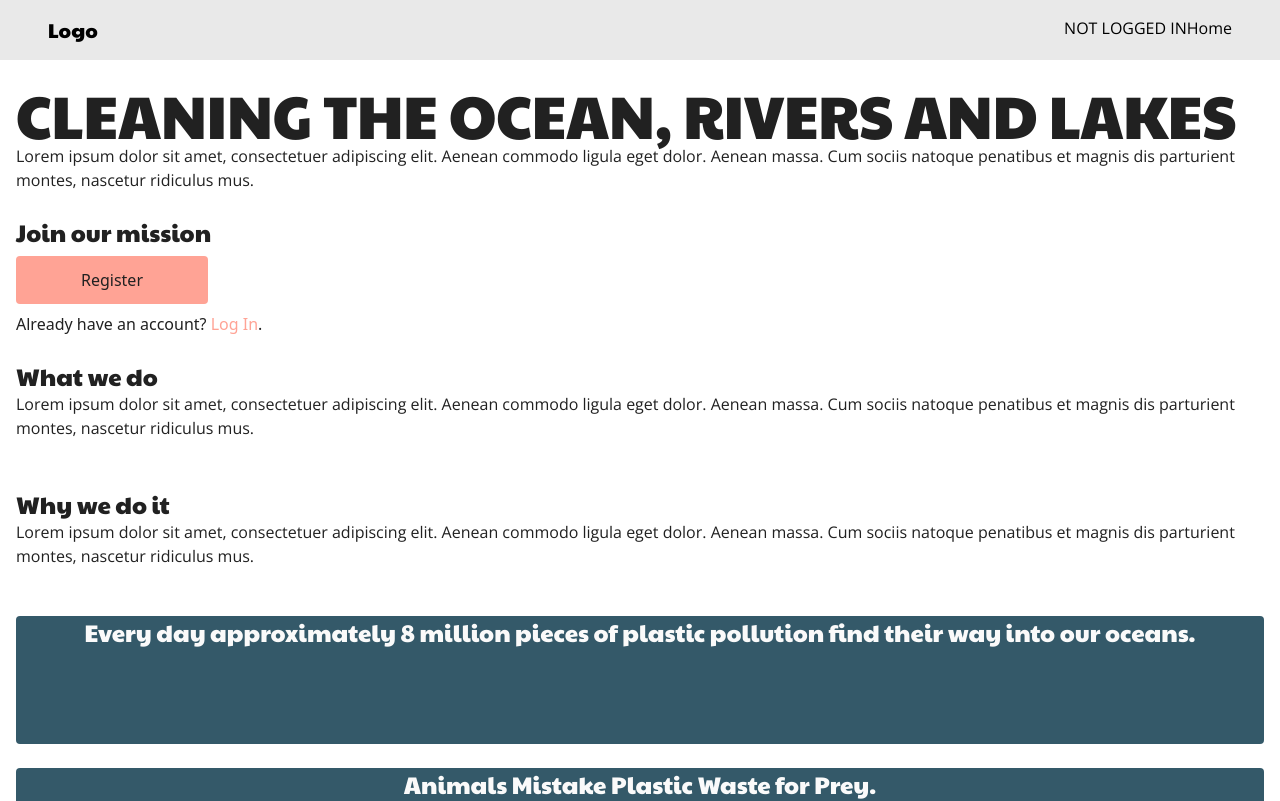
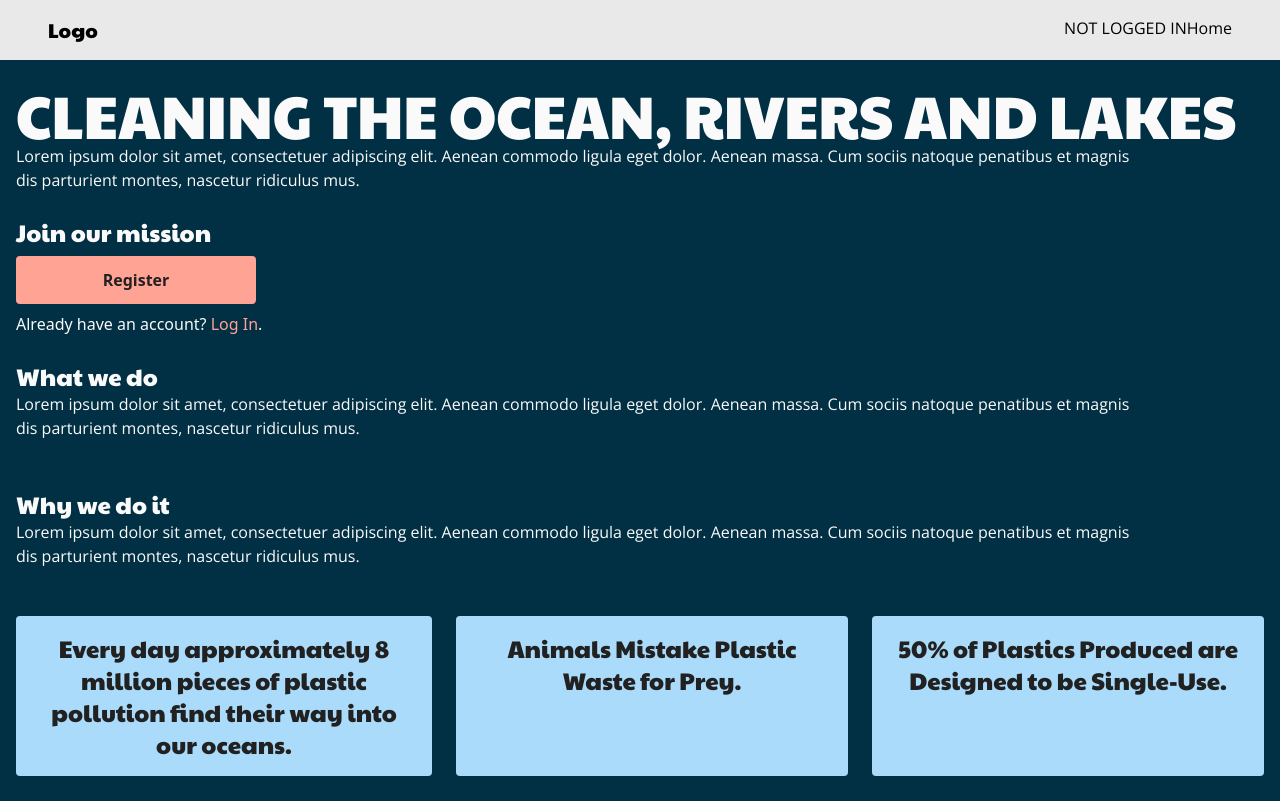
Before and after one commit to kaybee24/octopus-auth-client, a React (Vite) app: page / in a window 1280 px wide. Shown: the top 801 px of the page. Built offline with nearby package versions, Linux system fonts and the light colour scheme; no server answers.

Commit message:
some styling

```diff
--- a/src/App.css
+++ b/src/App.css
@@ -5,3 +5,7 @@
   margin: 0;
   padding: 0;
 }
+
+body {
+  background-color: #012F43;
+}
--- a/src/App.jsx
+++ b/src/App.jsx
@@ -8,7 +8,7 @@ import Login from "./pages/Login.jsx";
 import LoggedInArea from "./pages/LoggedInArea.jsx";
 import ErrorPage from "./pages/ErrorPage.jsx";
 import Account from "./pages/Account.jsx";
-import HeaderLoggedIn from './components/Header.jsx';
+import Header from './components/Header.jsx';
 
 function App() {
   const [user, setUser] = useState(null);
@@ -56,7 +56,7 @@ function App() {
 
   return (
     <div>
-      <HeaderLoggedIn user={user} handleLogout={handleLogout} />
+      <Header user={user} handleLogout={handleLogout} />
       {loading ? (<div className="h-[100vh] grid content-center"><div className="flex justify-center">
         <BeatLoader />
       </div></div>)
--- a/src/components/Feed.jsx
+++ b/src/components/Feed.jsx
@@ -25,11 +25,13 @@ export default function MyFeed({ user }) {
   }, [user]);
 
   return (
-    <div style={{ height: "2000px" }}>
+    <div className="container w-full max-w-7xl px-4 mt-6 text-offwhite-900">
       <ScrollToTop />
-      {messages.map((message) => (
-        <div key={message._id}>
-          <p className="my-4">
+      {messages.slice(0).reverse().map((message) => (
+        <div key={message._id} className="max-w-[70rem]">
+          <p className="my-8">
+            {message.user.name} – {message.createdAt}
+            <br />
             {message.message}
           </p>
         </div>
--- a/src/components/Layout.jsx
+++ b/src/components/Layout.jsx
@@ -1,15 +1,11 @@
 import React from 'react';
 import { Outlet } from 'react-router-dom';
 import Footer from './Footer';
-import Header from './Header';
 
 const Layout = () => {
     return (
         <>
-            <Header />
-            <div className="container max-w-4xl">
-                <Outlet />
-            </div>
+            <Outlet />
             <Footer />
         </>
     )
--- a/src/components/NewPost.jsx
+++ b/src/components/NewPost.jsx
@@ -30,11 +30,11 @@ const NewPost = () => {
   }, []);
 
   return (
-    <div className="container max-w-4xl mt-6">
-      <h2 className='text-4xl uppercase font-paytoneOne'>What's on your mind?</h2>
+    <div className="container w-full max-w-7xl px-4 mt-6">
+      <h2 className='text-4xl uppercase font-paytoneOne text-offwhite-900'>What's on your mind?</h2>
       <form className="w-full flex flex-col py-4 font-openSans" onSubmit={handleSubmit}>
         <textarea className="p-5 my-2 bg-grey-100 outline-ocean-700" name="message" type="text" placeholder="Tell us what is on your mind" rows="4"></textarea>
-        <button className='bg-coral-500 hover:bg-coral-900 py-3 my-6 rounded font-OpenSans'>Create New Post</button>
+        <button className='bg-coral-500 hover:bg-coral-900 max-w-xs py-3 my-6 rounded font-OpenSans font-bold'>Create New Post</button>
       </form>
     </div>
   );
--- a/src/pages/Account.jsx
+++ b/src/pages/Account.jsx
@@ -1,4 +1,5 @@
 import React from 'react';
+import { Link } from 'react-router-dom';
 import NewPost from '../components/NewPost';
 
 const Account = ({ handleLogout, user }) => {
@@ -14,11 +15,15 @@ const Account = ({ handleLogout, user }) => {
         greet = "evening";
     if (!user) return <h1>loading</h1>
     return (
-        <div className="w-full px-4 text-darkgrey-900">
-            <div className="py-6">
-                <h1 className="text-4xl font-paytoneOne uppercase">{`Good ${greet} ${user.name}`}</h1>
-                <NewPost />
-                <button className='bg-off-white-500 border border-coral-500 hover:bg-coral-900 py-3 px-8 my-6 rounded font-OpenSans' onClick={handleLogout}>Logout</button>
+        <div className="container max-w-7xl px-4 mt-6 text-offwhite-900">
+            <h1 className="text-4xl font-paytoneOne uppercase">{`Good ${greet} ${user.name}`}</h1>
+            <div className='grid md:flex md:space-x-6'>
+                <Link to="/my-feed"><button className='bg-coral-500 hover:bg-coral-900 h-[10rem] w-[29rem] md:w-[38rem] my-6 rounded font-OpenSans text-darkgrey-900'>Create a New Post</button></Link>
+                <Link to="/my-feed"><button className='bg-coral-500 hover:bg-coral-900 h-[10rem] w-[29rem] md:w-[38rem] my-6 rounded font-OpenSans text-darkgrey-900'>Create a New Event</button></Link>
+            </div>
+            <div className="grid">
+                <button className='bg-off-white-500 border border-coral-500 hover:bg-coral-900 w-[15rem] py-3 px-8 my-2 rounded font-OpenSans' onClick={handleLogout}>Logout</button>
+                <button className='bg-off-white-500 border border-coral-500 hover:bg-coral-900 w-[15rem] py-3 px-8 my-2 rounded font-OpenSans'>Delete Account</button>
             </div>
         </div>
     )
--- a/src/pages/LandingPage.jsx
+++ b/src/pages/LandingPage.jsx
@@ -1,39 +1,38 @@
 import { Link } from "react-router-dom";
 export default () => (
   <>
-    <div className="w-full px-4 text-darkgrey-900">
+
+    <div className="container w-full max-w-7xl px-4 text-offwhite-900 bg-ocean-900">
       <div className="py-6">
         <h1 className="text-6xl font-paytoneOne uppercase">Cleaning the ocean, rivers and lakes</h1>
-        <p className="font-openSans">Lorem ipsum dolor sit amet, consectetuer adipiscing elit. Aenean commodo ligula eget dolor. Aenean massa. Cum sociis natoque penatibus et magnis dis parturient montes, nascetur ridiculus mus.</p>
+        <p className="font-openSans md:max-w-[70rem]">Lorem ipsum dolor sit amet, consectetuer adipiscing elit. Aenean commodo ligula eget dolor. Aenean massa. Cum sociis natoque penatibus et magnis dis parturient montes, nascetur ridiculus mus.</p>
       </div>
       <div>
         <h3 className="text-2xl font-paytoneOne">Join our mission</h3>
         <p>
-          <Link to="/register"><button className='bg-coral-500 hover:bg-coral-900 py-3 w-[12rem] my-2 rounded font-OpenSans'>Register</button></Link>
+          <Link to="/register"><button className='bg-coral-500 hover:bg-coral-900 text-darkgrey-900 py-3 w-[15rem] my-2 rounded font-OpenSans font-bold'>Register</button></Link>
         </p>
         <p>Already have an account? <Link className="text-coral-500 hover:text-coral-900" to="/login">Log In</Link>.</p>
       </div>
       <div className="py-6">
         <h3 className="text-2xl font-paytoneOne">What we do</h3>
-        <p className="font-openSans">Lorem ipsum dolor sit amet, consectetuer adipiscing elit. Aenean commodo ligula eget dolor. Aenean massa. Cum sociis natoque penatibus et magnis dis parturient montes, nascetur ridiculus mus.</p>
+        <p className="font-openSans md:max-w-[70rem]">Lorem ipsum dolor sit amet, consectetuer adipiscing elit. Aenean commodo ligula eget dolor. Aenean massa. Cum sociis natoque penatibus et magnis dis parturient montes, nascetur ridiculus mus.</p>
       </div>
       <div className="py-6">
         <h3 className="text-2xl font-paytoneOne">Why we do it</h3>
-        <p className="font-openSans">Lorem ipsum dolor sit amet, consectetuer adipiscing elit. Aenean commodo ligula eget dolor. Aenean massa. Cum sociis natoque penatibus et magnis dis parturient montes, nascetur ridiculus mus.</p>
+        <p className="font-openSans md:max-w-[70rem]">Lorem ipsum dolor sit amet, consectetuer adipiscing elit. Aenean commodo ligula eget dolor. Aenean massa. Cum sociis natoque penatibus et magnis dis parturient montes, nascetur ridiculus mus.</p>
       </div>
-      <div className="py-6 space-y-6">
-        <h4 className="text-2xl font-paytoneOne text-center bg-ocean-700 text-offwhite-500 min-h-[8rem] rounded">Every day approximately 8 million pieces of plastic pollution find their way into our oceans.</h4>
-        <h4 className="text-2xl font-paytoneOne text-center bg-ocean-700 text-offwhite-500 min-h-[8rem] rounded">Animals Mistake Plastic Waste for Prey.</h4>
-        <h4 className="text-2xl font-paytoneOne text-center bg-ocean-700 text-offwhite-500 min-h-[8rem] rounded">50% of Plastics Produced are Designed to be Single-Use.</h4>
+      <div className="grid grid-cols-1 md:grid-cols-3 md:space-x-6 py-6">
+        <h4 className="text-2xl font-paytoneOne text-center bg-highlight-900 text-darkgrey-900 min-h-[8rem] p-4 mb-4 rounded">Every day approximately 8 million pieces of plastic pollution find their way into our oceans.</h4>
+        <h4 className="text-2xl font-paytoneOne text-center bg-highlight-900 text-darkgrey-900 min-h-[8rem] p-4 mb-4 rounded">Animals Mistake Plastic Waste for Prey.</h4>
+        <h4 className="text-2xl font-paytoneOne text-center bg-highlight-900 text-darkgrey-900 min-h-[8rem] p-4 mb-4 rounded">50% of Plastics Produced are Designed to be Single-Use.</h4>
       </div>
       <div>
         <p>
-          <Link to="/register"><button className='bg-coral-500 hover:bg-coral-900 py-3 w-[12rem] my-2 rounded font-OpenSans'>Register</button></Link>
+          <Link to="/register"><button className='bg-coral-500 hover:bg-coral-900 text-darkgrey-900 py-3 w-[15rem] rounded font-OpenSans font-bold'>Register</button></Link>
         </p>
         <p>Already have an account? <Link className="text-coral-500 hover:text-coral-900" to="/login">Log In</Link>.</p>
       </div>
     </div>
-    <div className='page-bar'>
-    </div>
   </>
 );
--- a/tailwind.config.cjs
+++ b/tailwind.config.cjs
@@ -18,16 +18,27 @@ module.exports = {
       "ocean": {
         "900": "#012F43",
         "700": "#345969",
+        "500": "#67828E",
       },
       "coral": {
         "900": "#FF482C",
+        "700": "#FF6C56",
         "500": "#FFA395",
       },
       "offwhite": {
-        "500": "#FAFAFA",
+        "900": "#FAFAFA",
       },
       "darkgrey": {
         "900": "#212121",
+      },
+      "highlight": {
+        "900": "#AADBFB",
+      },
+      "success": {
+        "900": "#025F27",
+      },
+      "error": {
+        "900": "#950000",
       },
       "grey": {
         "900": "#555555",
```
Also changed, not shown: src/components/scrollToTop.jsx (+7 -7 lines), src/pages/Login.jsx (+11 -11 lines), src/pages/Register.jsx (+21 -12 lines).
